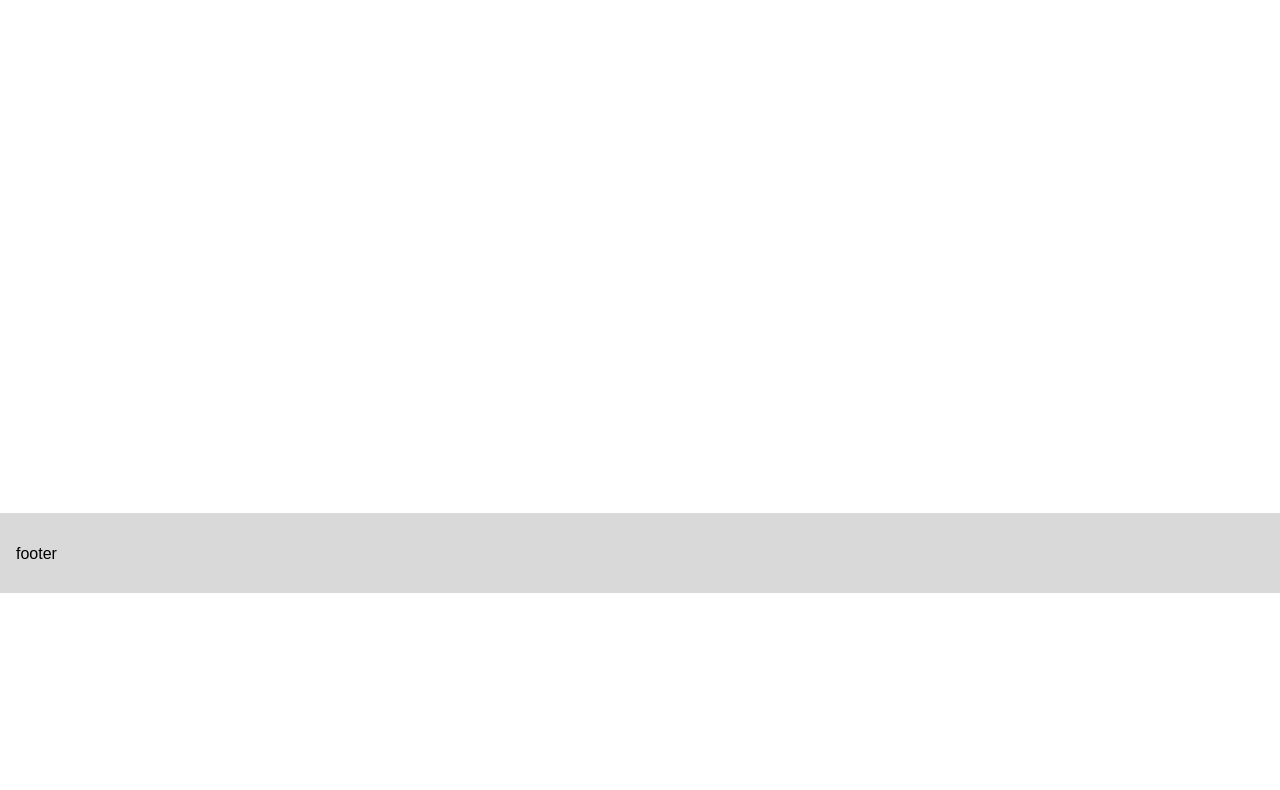
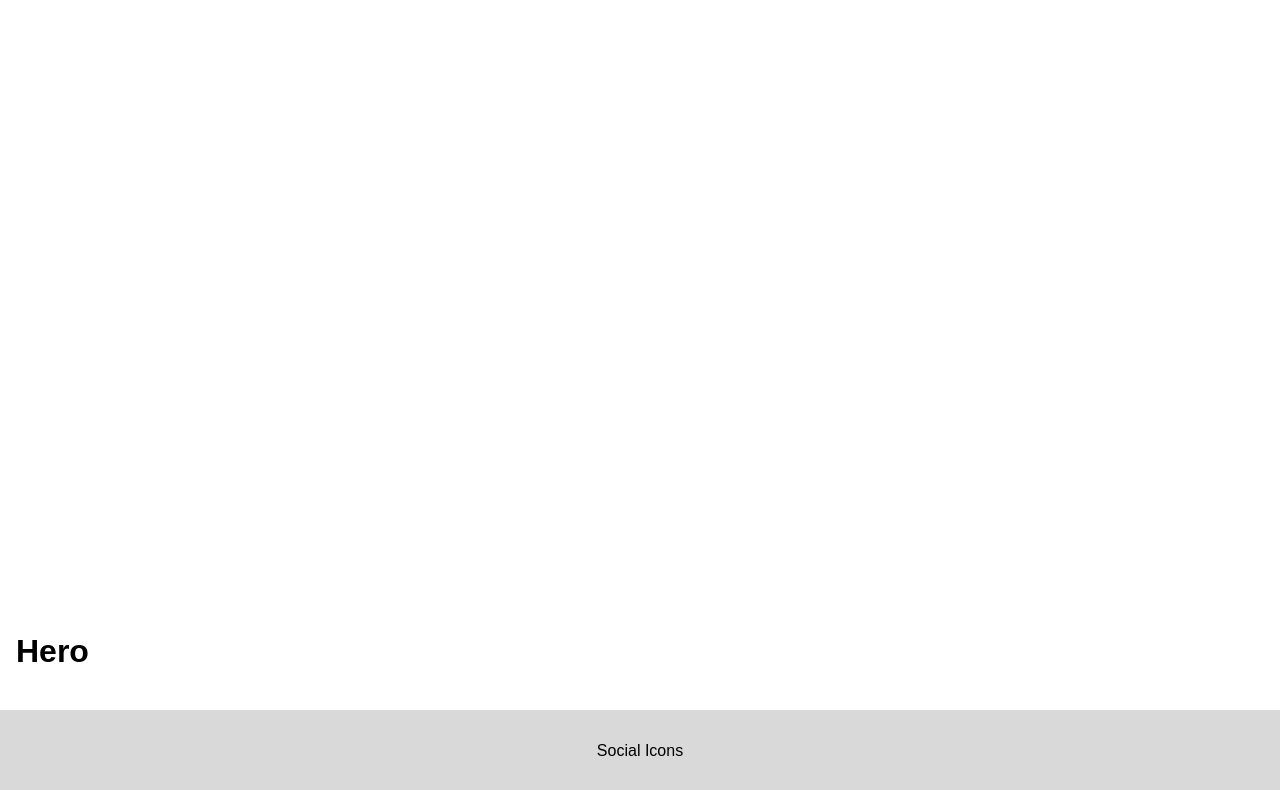
Before and after one commit to zaidakhterr/portfolio-v1, a Gatsby site: page / in a window 1280 px wide. Shown: the part 207-997 px from the top of the page. Before the commit the page ends 800 px from the top, so only its background shows below. Built offline with nearby package versions, Linux system fonts and the light colour scheme; Gatsby itself is replaced by a stand-in of ours.

Commit message:
📦 NEW: Create Section Component

```diff
--- a/src/components/footer.js
+++ b/src/components/footer.js
@@ -4,7 +4,7 @@ const Footer = () => {
   return (
     <footer className="footer">
       <div className="container">
-        <p>footer</p>
+        <div>Social Icons</div>
       </div>
     </footer>
   )
--- a/src/components/layout.js
+++ b/src/components/layout.js
@@ -8,16 +8,6 @@ import Header from "./header"
 import Footer from "./footer"
 
 const Layout = ({ children }) => {
-  const data = useStaticQuery(graphql`
-    query SiteTitleQuery {
-      site {
-        siteMetadata {
-          title
-        }
-      }
-    }
-  `)
-
   return (
     <>
       <Header />
--- a/src/components/layout.scss
+++ b/src/components/layout.scss
@@ -92,13 +92,13 @@ a {
 }
 
 .page {
-  padding-top: 64px;
+  padding-top: 56px;
   position: relative;
   min-height: 100vh;
 }
 
 .main {
-  padding-bottom: 2.5rem;
+  padding-bottom: 80px;
 }
 
 .footer {
@@ -112,7 +112,7 @@ a {
   .container {
     display: flex;
     align-items: center;
-    justify-content: space-between;
+    justify-content: center;
   }
 }
 
@@ -191,7 +191,6 @@ a {
 
       ul {
         width: 100%;
-
         height: 100%;
         max-height: 500px;
         display: flex;
@@ -201,7 +200,7 @@ a {
 
         li {
           margin: 0 10px;
-          padding: 0 20px;
+          padding: 20px 0;
         }
       }
     }
@@ -264,6 +263,14 @@ a {
   }
 }
 
+.section {
+  padding: 40px 16px;
+
+  &.full {
+    min-height: calc(100vh - 56px);
+  }
+}
+
 @keyframes icontop {
   0% {
     width: 20px;
--- /dev/null
+++ b/src/components/section.js
@@ -0,0 +1,28 @@
+import React from "react"
+import Hero from "./sections/hero"
+
+const Section = ({ fluid = false, full = false, section, id }) => {
+  let renderSection = null
+
+  switch (section) {
+    case "hero":
+      renderSection = <Hero />
+      break
+
+    default:
+      break
+  }
+
+  return (
+    <div
+      id={id}
+      className={`section ${full ? "full" : ""} ${
+        fluid ? "container-fluid" : "container"
+      }`}
+    >
+      {renderSection}
+    </div>
+  )
+}
+
+export default Section
--- /dev/null
+++ b/src/components/sections/hero.js
@@ -0,0 +1,11 @@
+import React from "react"
+
+const Hero = () => {
+  return (
+    <div>
+      <h1>Hero</h1>
+    </div>
+  )
+}
+
+export default Hero
--- a/src/pages/index.js
+++ b/src/pages/index.js
@@ -3,13 +3,13 @@ import { Link } from "gatsby"
 
 import Layout from "../components/layout"
 import SEO from "../components/seo"
+import Section from "../components/section"
 
 const IndexPage = () => (
   <Layout>
     <SEO title="Home" />
-    <div className="container-fluid">
-      <h1>Home</h1>
-    </div>
+    <Section section="hero" fluid full />
+    <Section section="hero" fluid />
   </Layout>
 )
 
```
